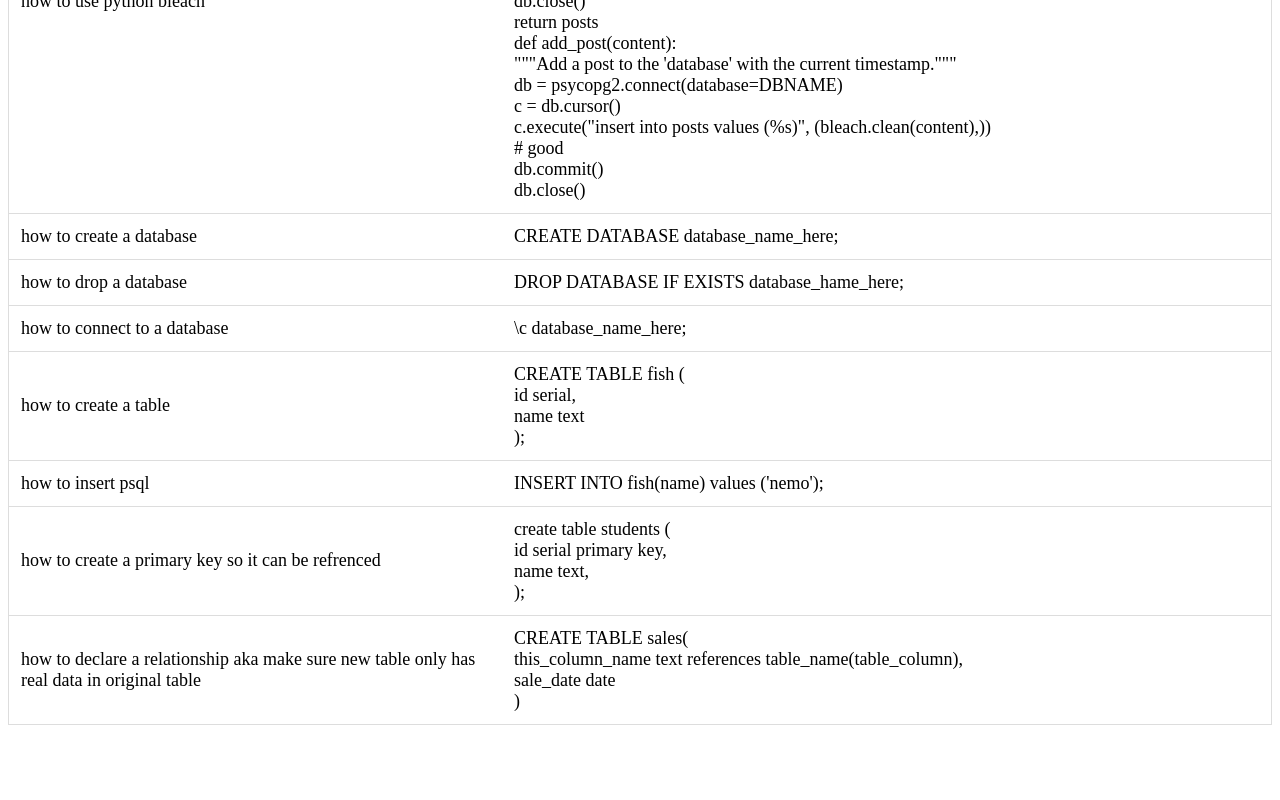
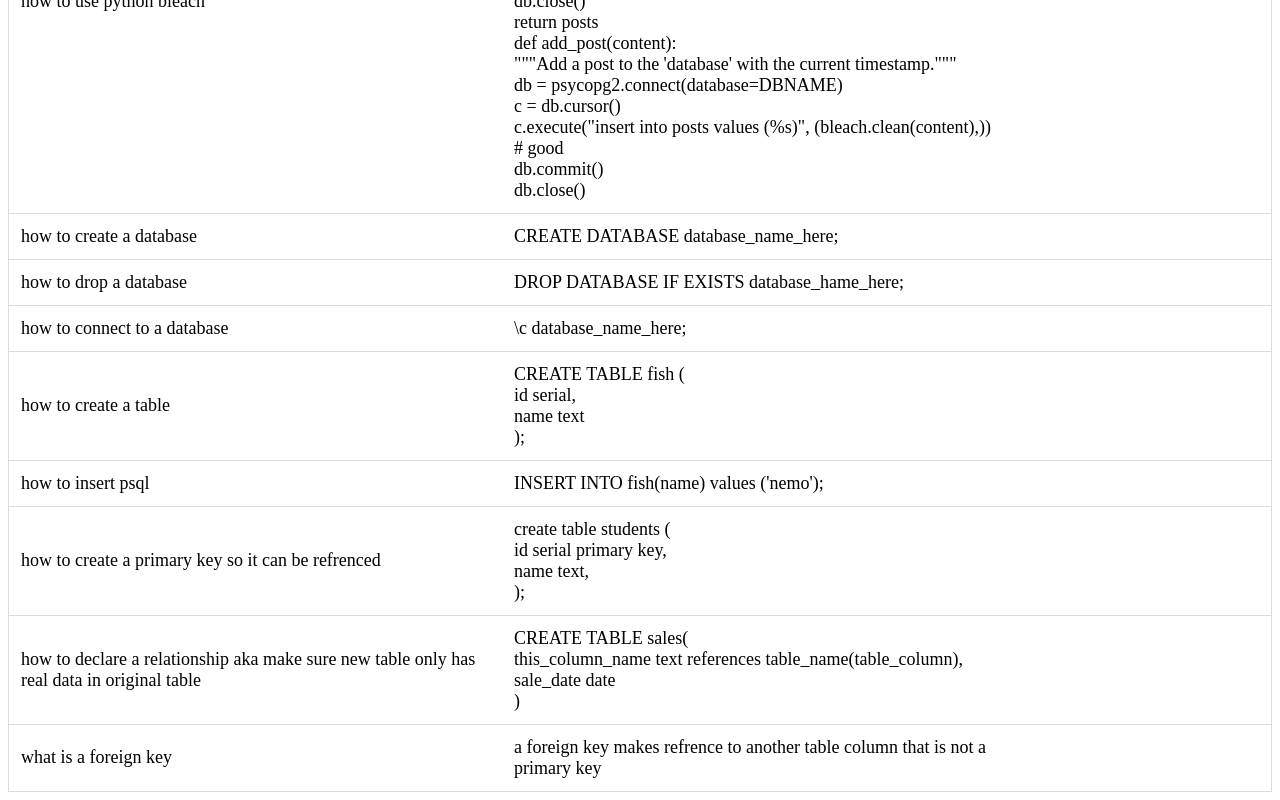
Before and after one commit to zach-col/myCodeNotes, a plain HTML site: page index.html in a window 1280 px wide. Shown: the part 2410-3210 px from the top of the page. Before the commit the page ends 3143 px from the top, so only its background shows below. Drawn offline with Linux system fonts and the light colour scheme.

Commit message:
feat: foreign key note

```diff
--- a/index.html
+++ b/index.html
@@ -226,6 +226,12 @@ CREATE TABLE sales(<br>
 )<br>
     </td>
   </tr>
+
+  <tr>
+    <td>what is a foreign key </td>
+    <td>a foreign key makes refrence to another table column that is not a primary key</td>
+  </tr>
+
 </table>
 
 <!-- notes javascript -->
```
